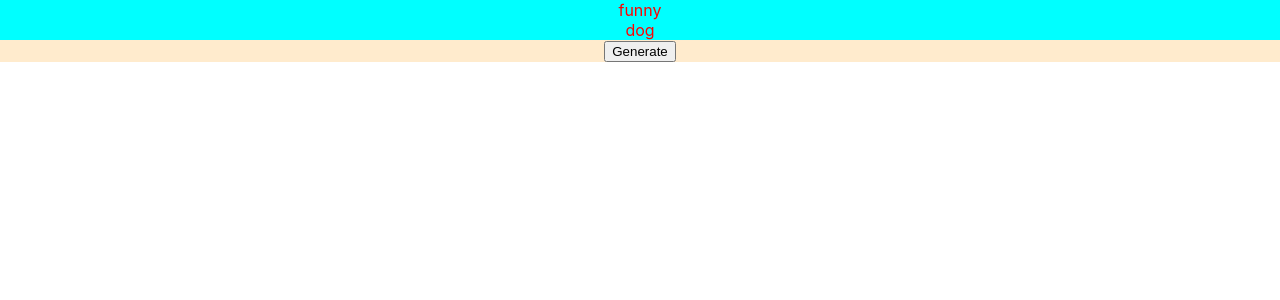
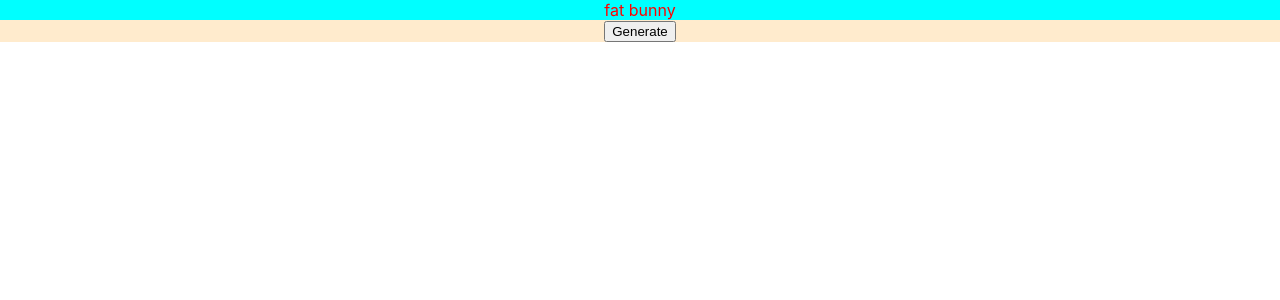
Before and after one commit to Dev-94/draw-me-react, a React (Create React App) app: page / in a window 1280 px wide. Shown: the top 300 px of the page. Built offline with nearby package versions, Linux system fonts and the light colour scheme.

Commit message:
cleans up comments

```diff
--- a/src/Components/RandomDisplay.js
+++ b/src/Components/RandomDisplay.js
@@ -8,8 +8,8 @@ class RandomDisplay extends React.Component {
 
         return (
             <div className="rd-div">
+                <span>{this.props.words}</span>
                 <span>{this.props.randomAdjective}</span>
-                <br />
                 <span>{this.props.randomNoun}</span>
             </div>
         )
--- a/src/Pages/RandomPage.js
+++ b/src/Pages/RandomPage.js
@@ -7,41 +7,15 @@ class RandomPage extends React.Component {
     constructor() {
         super()
         this.state = {
-            adjective: 'funny',
-            noun: 'dog',
+            // adjective: 'funny',
+            // noun: 'dog',
+            words: 'fat bunny',
             hasBeenClicked: false
         }
 
     }
-    randomAdjective = (event) => {
-        let max = adjectives.length
-        let randomNum = Math.floor(Math.random() * Math.floor(max))
-        console.log(adjectives[randomNum])
-        let adjective = adjectives[randomNum]
-        return adjective
-    }
+    // set state with words
 
-    randomNoun = (event) => {
-        let max = nouns.length
-        let randomNum = Math.floor(Math.random() * Math.floor(max))
-        console.log(nouns[randomNum])
-        let noun = nouns[randomNum]
-        return noun
-
-    }
-    random(event) {
-        this.randomAdjective()
-        this.randomNoun()
-    }
-    words = (adjective, noun) => {
-        console.log('words')
-        this.random()
-        this.setState({
-            adjective: adjective,
-            noun: noun
-        })
-
-    }
 
 
     render() {
@@ -50,10 +24,10 @@ class RandomPage extends React.Component {
             <div>
 
                 <RandomDisplay
-                    randomAdjective={this.state.adjective}
+                    randomAdjective={this.state.words}
                     randomNoun={this.state.noun} />
                 <Generate
-                    onClick={this.words}
+                    onClick={this.generate}
                 />
             </div >
 
```
Also changed, not shown: src/Components/Generate.js (+6 -2 lines).
